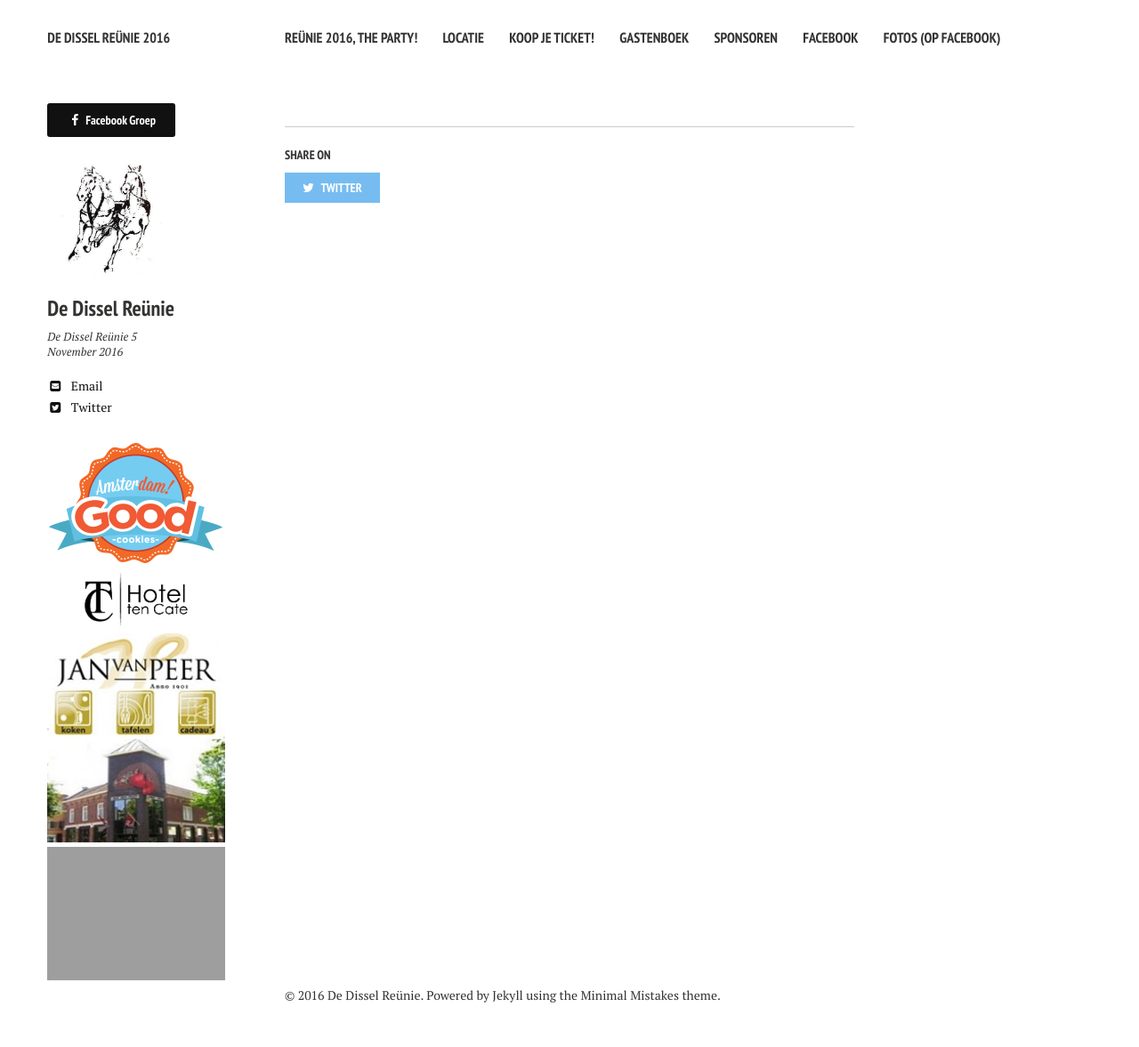
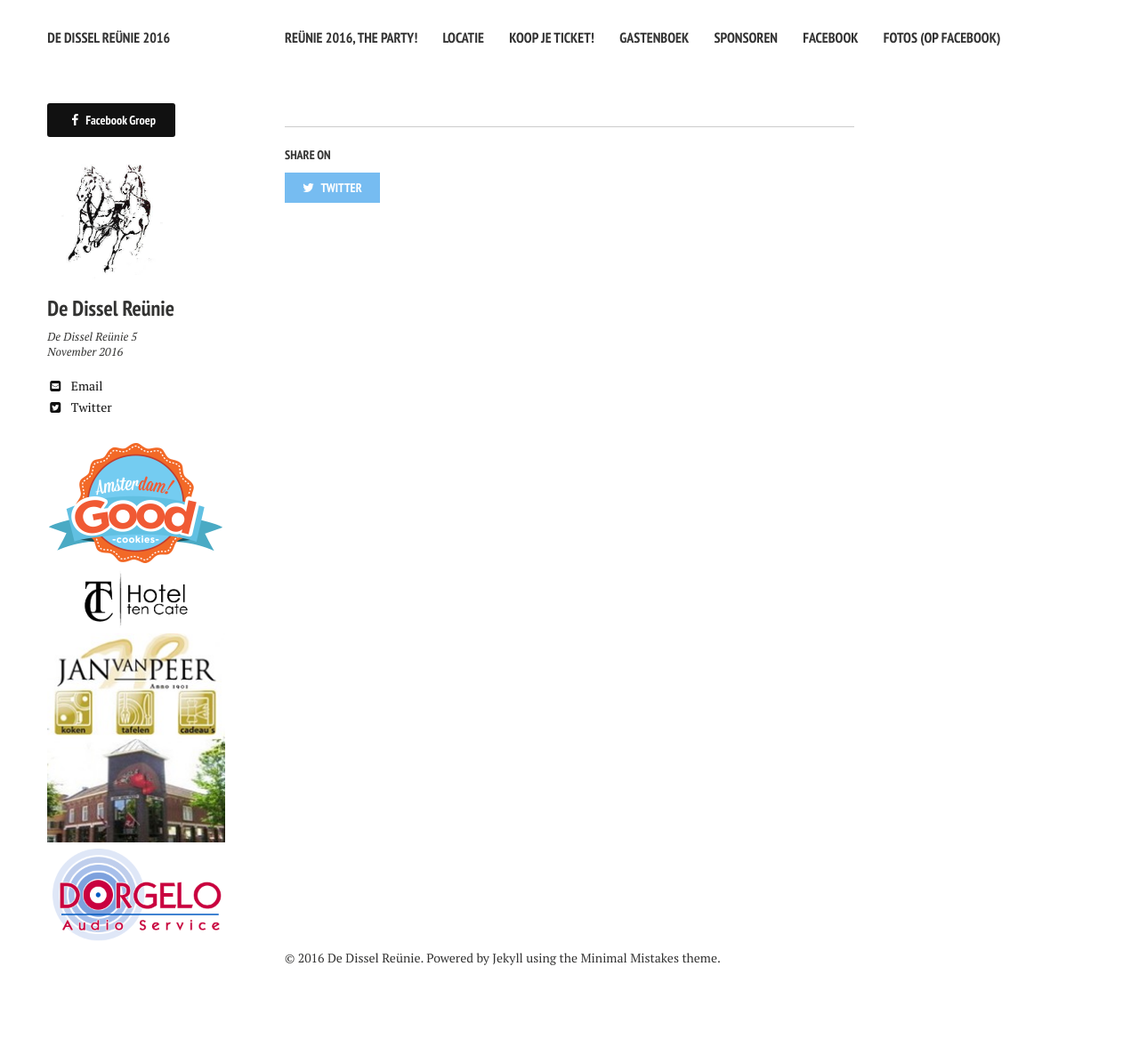
Before and after one commit to securitymonster/securitymonster.github.io, a Jekyll site: the page built from about/index.md, in a window 1280 px wide. Shown: the whole page at 89% size. Built offline with Jekyll 4.4.1, drawn with Linux system fonts in a browser that asks for light colours; nearby versions of some CDN libraries; after the commit the page ends 1135 px from its top, so only the background shows below that.

Commit message:
Script update after bundler exec jekyll build

```diff
--- a/_includes/_author-bio.html
+++ b/_includes/_author-bio.html
@@ -43,6 +43,6 @@
 <a href="http://hoteltencate.nl"><img src="{{ site.url }}/images/hoteltc.png" alt="Hotel ten Cate Emmen" style="width:200px;border:0;"></a>
 <a href="http://www.janvanpeer.nl"><img src="{{ site.url }}/images/janvanpeer.jpg" alt="Jan van Peer Speciaalzaken" style="width:200px;border:0;"></a>
 
-<a href="http://dorgelo.com"><img src="{{ site.url }}/images/dorgelo.jpg" alt="Dorgelo Licht en Geluid" style="width:200px;border:0;"></a>
+<a href="http://dorgelo.com"><img src="{{ site.url }}/images/dorgelo.png" alt="Dorgelo Licht en Geluid" style="width:200px;border:0;"></a>
 
 </div>
```
